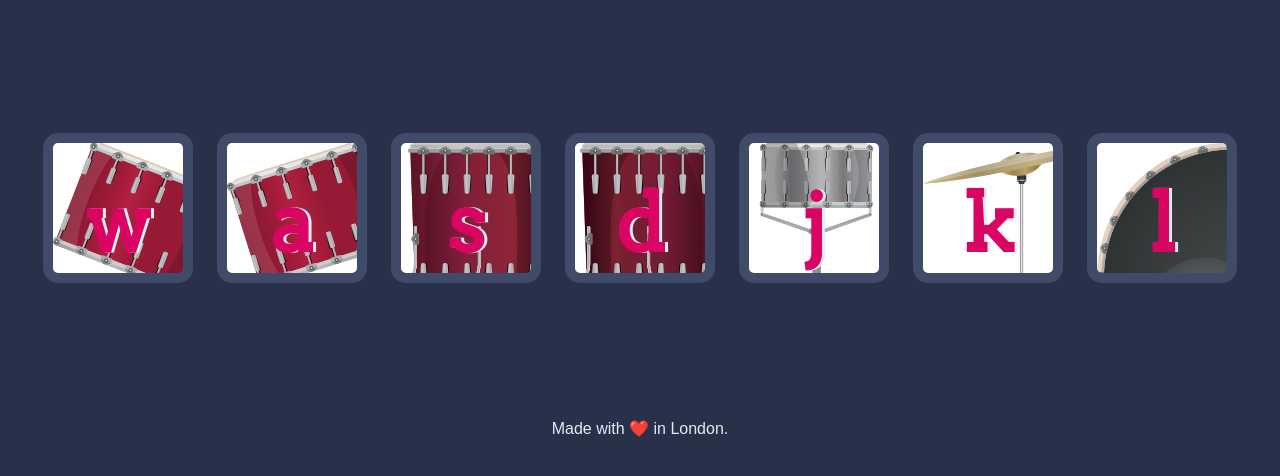
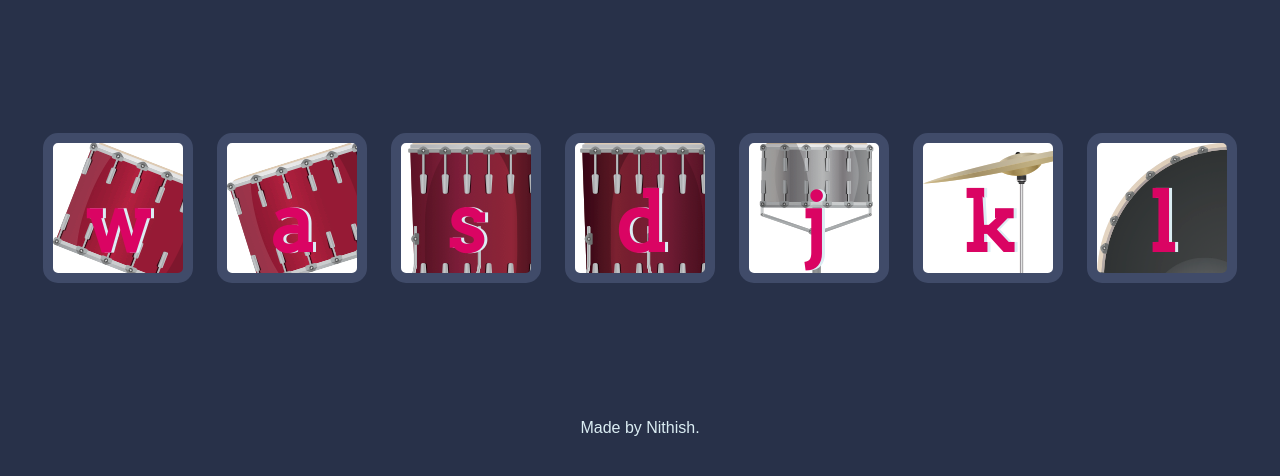
Before and after one commit to NakkaNithish27/Virtual-Drum-Kit, a plain HTML site: page index.html in a window 1280 px wide. Shown: the part 156-632 px from the top of the page. Drawn offline with Linux system fonts and the light colour scheme.

Commit message:
Update footer

```diff
--- a/index.html
+++ b/index.html
@@ -23,7 +23,7 @@
 
 
   <footer>
-    Made with ❤️ in London.
+    Made by Nithish.
   </footer>
   <script src="index.js" charset="utf-8"></script>
 </body>
```
